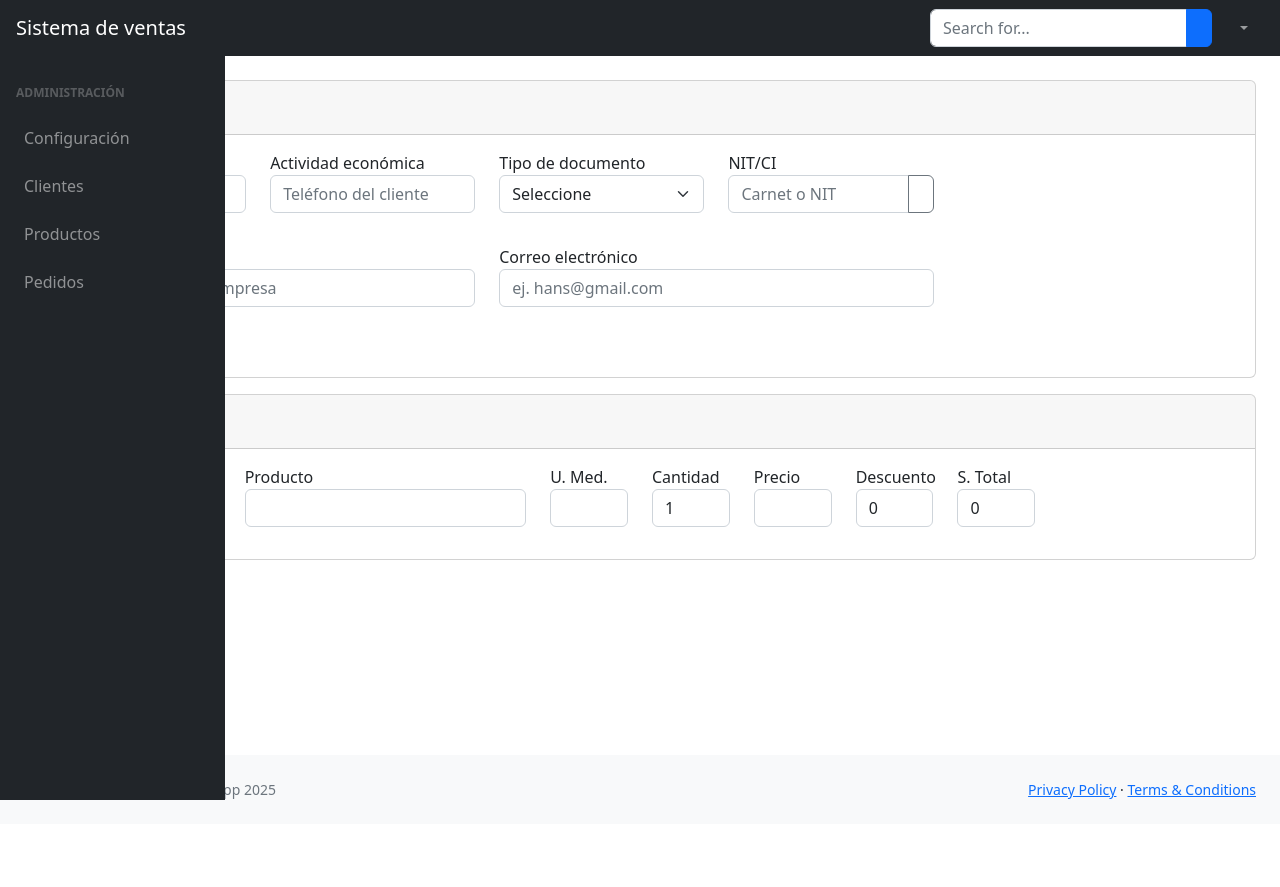
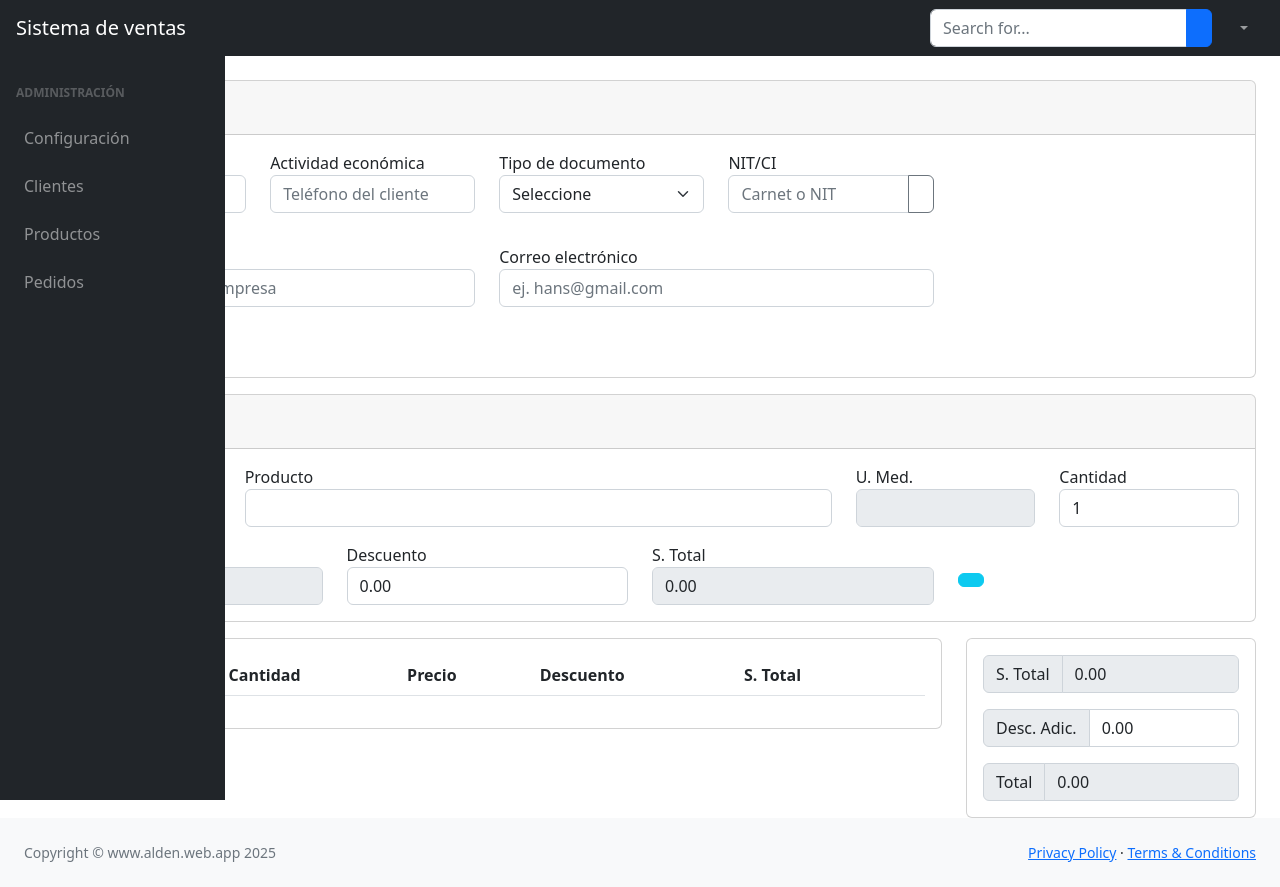
Before and after one commit to alanqp22/ventas, a PHP site: page /ventas/Pedidos/nuevo_pedido in a window 1280 px wide. Before the commit the page ends 824 px from the top, so only its background shows below. Run offline with PHP 8.4, Linux system fonts and the light colour scheme; lists and menus that the app fills with data are empty; some libraries are stand-ins or nearby versions.

Commit message:
realizada la funcionalidad de adicion de productos al carrito y calculo de totales finales mas la captura de los datos del cliente

```diff
--- a/Config/App/Controller.php
+++ b/Config/App/Controller.php
@@ -17,4 +17,32 @@ class Controller
       $this->model = new $model();
     }
   }
+
+  protected function getActionButtons($estado, $id)
+  {
+    if ($estado == 1) {
+      return <<<HTML
+          <button class="btn btn-primary btn-sm" data-action="edit" data-id="$id">
+            <i class="fas fa-edit"></i>
+          </button>
+          <button class="btn btn-danger btn-sm" data-action="delete" data-id="$id">
+            <i class="fas fa-trash"></i>
+          </button>
+        HTML;
+    } else {
+      return <<<HTML
+          <button class="btn btn-success btn-sm" data-action="restore" data-id="$id">
+            <i class="fas fa-trash-can-arrow-up"></i>
+          </button>
+        HTML;
+    }
+  }
+
+  protected function getEstadoBadge($estado)
+  {
+    return $estado == 1 ?
+      '<span class="badge text-bg-primary">Activo</span>'
+      :
+      '<span class="badge text-bg-danger">Inactivo</span>';
+  }
 }
--- a/Controllers/Pedidos.php
+++ b/Controllers/Pedidos.php
@@ -36,6 +36,26 @@ class Pedidos extends Controller
     return;
   }
 
+  public function buscarProducto()
+  {
+    if (!$this->validateMethod("POST")) return;
+    header('Content-Type: application/json; charset=utf-8');
+    try {
+      $input = json_decode(file_get_contents("php://input"), true);
+      $codigo = $input['codigo'];
+      $data = $this->model->buscarProducto($codigo);
+      if (!$data) {
+        http_response_code(409);
+        echo json_encode(['message' => 'El producto no existe o no hay disponibilidad'], JSON_UNESCAPED_UNICODE);
+        return;
+      }
+      echo json_encode($data, JSON_UNESCAPED_UNICODE);
+      return;
+    } catch (Exception $e) {
+      echo json_encode($e->getMessage(), JSON_UNESCAPED_UNICODE);
+    }
+  }
+
   private function validateMethod(string $expectedMethod)
   {
     if ($_SERVER['REQUEST_METHOD'] != $expectedMethod) {
--- a/Models/PedidosModel.php
+++ b/Models/PedidosModel.php
@@ -13,4 +13,15 @@ class PedidosModel extends Query
     $data = $this->select($sql);
     return $data;
   }
+
+  public function buscarProducto(string $codigo)
+  {
+    $sql = "SELECT p.*, m.descripcion_corta, c.codigoProducto
+        FROM productos p
+        INNER JOIN medidas m ON p.id_medida = m.id_medida
+        INNER JOIN categorias c ON p.id_categoria = c.id_categoria
+        WHERE codigo = '$codigo' AND p.producto_estado = 1 AND p.cantidad > 0";
+    $data = $this->select($sql);
+    return $data;
+  }
 }
--- a/Models/ProductosModel.php
+++ b/Models/ProductosModel.php
@@ -50,7 +50,7 @@ class ProductosModel extends Query
 
     public function getProductos()
     {
-        $sql = "SELECT p.*, c.nombre_categoria, m.descripcion_medida
+        $sql = "SELECT p.*, c.nombre_categoria, m.descripcion_corta
             FROM productos p
             INNER JOIN categorias c ON p.id_categoria = c.id_categoria
             INNER JOIN medidas m ON m.id_medida = p.id_medida
--- a/Views/Pedidos/nuevo_pedido.php
+++ b/Views/Pedidos/nuevo_pedido.php
@@ -61,39 +61,89 @@ include "Views/Templates/header.php";
       <h4 class="card-title">Agregar Items</h4>
     </div>
     <div class="card-body">
-      <form id="" class="row">
+      <div class="row">
         <div class="col-md-2">
           <label for="codigo">Código</label>
           <div class="input-group mb-3">
-            <input type="text" class="form-control" name="codigo" id="codigo">
+            <input type="text" class="form-control" name="codigo" id="codigo" required>
+            <input type="hidden" name="codigoProducto" id="codigoProducto" class="form-control">
             <button class="btn btn-outline-secondary" type="button" id="btnCodigo"><i class="fas fa-search"></i></button>
           </div>
         </div>
-        <div class="col-md-3">
+        <div class="col-md-6">
           <label for="nombre_producto">Producto</label>
           <input type="text" class="form-control" id="nombre_producto" name="nombre_producto">
         </div>
-        <div class="col-md-1">
+        <div class="col-md-2">
           <label for="descripcion_corta">U. Med.</label>
-          <input type="text" class="form-control" id="descripcion_corta" name="descripcion_corta">
+          <input type="text" class="form-control" id="descripcion_corta" name="descripcion_corta" disabled>
         </div>
-        <div class="col-md-1">
+        <div class="col-md-2">
           <label for="cantidad">Cantidad</label>
           <input type="number" class="form-control" id="cantidad" name="cantidad" value="1" min="1">
         </div>
-        <div class="col-md-1">
+      </div>
+      <div class="row">
+        <div class="col-md-3">
           <label for="precio_venta">Precio</label>
-          <input type="number" class="form-control" id="precio_venta" name="precio_venta" step="0.01">
+          <input type="number" class="form-control" id="precio_venta" name="precio_venta" step="0.01" value="0.00" disabled>
         </div>
-        <div class="col-md-1">
+        <div class="col-md-3">
           <label for="descuento">Descuento</label>
-          <input type="number" class="form-control" id="descuento" name="descuento" value="0" step="0.01" min="0">
+          <input type="number" class="form-control" id="descuento" name="descuento" step="0.01" min="0" value="0.00">
         </div>
-        <div class="col-md-1">
+        <div class=" col-md-3">
           <label for="sTotal">S. Total</label>
-          <input type="number" class="form-control" id="sTotal" name="sTotal" value="0" step="0.01" min="0">
+          <input type="number" class="form-control" id="sTotal" name="sTotal" step="0.01" min="0" value="0.00" disabled>
         </div>
-      </form>
+        <div class="col-md-3">
+          <label for="">&nbsp;</label>
+          <div>
+            <button type="button" class="btn btn-info" id="btnAgregarItem"><i class="fas fa-plus"></i></button>
+          </div>
+        </div>
+      </div>
+    </div>
+  </div>
+  <div class="row  mt-3">
+    <div class="col-md-9">
+      <div class="card">
+        <div class="card-body">
+          <table class="table">
+            <thead>
+              <tr>
+                <th>Producto</th>
+                <th>Cantidad</th>
+                <th>Precio</th>
+                <th>Descuento</th>
+                <th>S. Total</th>
+                <th>&nbsp;</th>
+              </tr>
+            </thead>
+            <tbody id="tblDetalles">
+
+            </tbody>
+          </table>
+        </div>
+      </div>
+    </div>
+    <div class="col-md-3">
+      <div class="card">
+        <div class="card-body">
+          <div class="input-group">
+            <span class="input-group-text">S. Total</span>
+            <input id="resSubTotal" type="number" step="0.01" value="0.00" aria-label="Sub Total" class="form-control" disabled>
+          </div>
+          <div class="input-group mt-3">
+            <span class="input-group-text">Desc. Adic.</span>
+            <input id="resDesc" type="number" step="0.01" value="0.00" min="0.00" aria-label="Descuento Adicional" class="form-control">
+          </div>
+          <div class="input-group mt-3">
+            <span class="input-group-text">Total</span>
+            <input id="resTotal" type="number" step="0.01" value="0.00" aria-label="Total" class="form-control" disabled>
+          </div>
+        </div>
+      </div>
     </div>
   </div>
 </section>
--- a/resources/Pedidos/app.ts
+++ b/resources/Pedidos/app.ts
@@ -1,7 +1,8 @@
+import "bootstrap";
 import ApiClient from "../services/ApiClient";
 import MyAlert from "../services/MyAlert";
 import { getErrorMessage } from "../services/functions";
-import "bootstrap";
+
 declare const base_url: string;
 
 const inptDocumentoId = document.getElementById(
@@ -21,12 +22,142 @@ const cliente_email = document.getElementById(
   "cliente_email"
 ) as HTMLInputElement;
 
+const inptActEconomica = document.getElementById(
+  "actEconomica"
+) as HTMLInputElement;
+
 const id_cliente = document.getElementById("id_cliente") as HTMLInputElement;
+
+// PRODUCTO
+const inptCodigo = document.getElementById("codigo") as HTMLInputElement;
+const inptCodigoProducto = document.getElementById(
+  "codigoProducto"
+) as HTMLInputElement;
+const inptNombreProducto = document.getElementById(
+  "nombre_producto"
+) as HTMLInputElement;
+const inptUMedida = document.getElementById(
+  "descripcion_corta"
+) as HTMLInputElement;
+const inptCantidad = document.getElementById("cantidad") as HTMLInputElement;
+const inptPrecioVenta = document.getElementById(
+  "precio_venta"
+) as HTMLInputElement;
+
+const btnAgregarItem = document.getElementById(
+  "btnAgregarItem"
+) as HTMLButtonElement;
+
+const inptDescuento = document.getElementById("descuento") as HTMLInputElement;
+const inptSTotal = document.getElementById("sTotal") as HTMLInputElement;
+
+// DETALLES
+type ProductoType = {
+  actEconomica: string;
+  codigoProducto: string;
+  codigo: string;
+  nombre_producto: string;
+  cantProducto: string;
+  unidadMedida: string;
+  precio_venta: string;
+  descProducto: string;
+  sTotal: string;
+};
+let arrProductos: ProductoType[] = [];
+const tblDetalles = document.getElementById(
+  "tblDetalles"
+) as HTMLTableSectionElement;
+
+// TOTALES RESUMEN
+const inptResSubTotal = document.getElementById(
+  "resSubTotal"
+) as HTMLInputElement;
+const inptResDesc = document.getElementById("resDesc") as HTMLInputElement;
+const inptResTotal = document.getElementById("resTotal") as HTMLInputElement;
 
 async function main() {
   const apiClient = new ApiClient(base_url);
   btnDocumentoId.addEventListener("click", () => buscarCliente(apiClient));
   btnCodigo.addEventListener("click", () => buscarProducto(apiClient));
+  btnAgregarItem.addEventListener("click", addProducto);
+  inptResDesc.addEventListener("keyup", calcDescAdd);
+  inptResDesc.addEventListener("change", calcDescAdd);
+}
+/**
+ * Carga los detalles segun requerimiento del SIN
+ */
+function addProducto() {
+  if (
+    inptCodigo.value == "" ||
+    inptNombreProducto.value == "" ||
+    inptPrecioVenta.value == ""
+  )
+    return;
+
+  let detallesObj = {
+    actEconomica: inptActEconomica.value,
+    codigoProducto: inptCodigoProducto.value,
+    codigo: inptCodigo.value,
+    nombre_producto: inptNombreProducto.value,
+    cantProducto: inptCantidad.value,
+    unidadMedida: inptUMedida.value,
+    precio_venta: inptPrecioVenta.value,
+    descProducto: inptDescuento.value,
+    sTotal: inptSTotal.value,
+  };
+  arrProductos.push(detallesObj);
+  armarTblPedidos();
+  calcResTotales();
+  clearItems();
+}
+
+function armarTblPedidos() {
+  if (!tblDetalles) return;
+  tblDetalles.innerHTML = "";
+  arrProductos.forEach((detalle, idx) => {
+    const fila = document.createElement("tr");
+
+    // formato de moneda y numeros
+    const precio = parseFloat(detalle.precio_venta).toFixed(2);
+    const descuento = parseFloat(detalle.descProducto).toFixed(2);
+    const subtotal = parseFloat(detalle.sTotal).toFixed(2);
+
+    const btnDeleteRow = document.createElement("button");
+    btnDeleteRow.type = "button";
+    btnDeleteRow.classList.add("btn", "btn-danger", "btn-sm");
+    btnDeleteRow.innerHTML = `<i class="fas fa-minus"></i>`;
+    btnDeleteRow.title = "Eliminar producto";
+    btnDeleteRow.addEventListener("click", () => {
+      arrProductos.splice(idx, 1);
+      armarTblPedidos();
+    });
+    fila.innerHTML = `
+        <td>${detalle.nombre_producto}</td>
+        <td>${detalle.cantProducto}</td>
+        <td>${precio}</td>
+        <td>${descuento}</td>
+        <td>${subtotal}</td>
+        <td></td>
+        `;
+    (fila.lastElementChild as HTMLTableCellElement).appendChild(btnDeleteRow);
+    tblDetalles.appendChild(fila);
+  });
+}
+
+function calcResTotales() {
+  let subTotal: number = 0;
+  arrProductos.forEach((item) => {
+    subTotal += parseFloat(item.sTotal);
+  });
+  inptResSubTotal.value = subTotal.toFixed(2);
+  calcDescAdd();
+}
+
+function calcDescAdd() {
+  if (parseFloat(inptResSubTotal.value) == 0) return; // no hay productos seleccionados
+  inptResTotal.value = (
+    parseFloat(inptResSubTotal.value) - parseFloat(inptResDesc.value)
+  ).toFixed(2);
 }
 
 async function buscarCliente(apiClient: ApiClient) {
@@ -47,18 +178,52 @@ async function buscarCliente(apiClient: ApiClient) {
 async function buscarProducto(apiClient: ApiClient) {
   apiClient
     .getByIdPost("Pedidos/buscarProducto/", {
-      documentoid: inptDocumentoId.value,
+      codigo: inptCodigo.value,
     })
     .then((resp) => {
-      id_cliente.value = resp.id_cliente;
-      razon_social.value = resp.razon_social;
-      cliente_email.value = resp.cliente_email;
+      inptCodigoProducto.value = resp.codigoProducto;
+      inptNombreProducto.value = resp.nombre_producto;
+      inptUMedida.value = resp.descripcion_corta;
+      inptPrecioVenta.value = resp.precio_venta;
+      inptSTotal.value = (
+        parseFloat(inptCantidad.value) * resp.precio_venta -
+        parseFloat(inptDescuento.value)
+      )
+        .toFixed(2)
+        .toString();
+      inptCantidad.addEventListener("change", () => {
+        inptSTotal.value = (
+          parseFloat(inptCantidad.value) * resp.precio_venta -
+          parseFloat(inptDescuento.value)
+        )
+          .toFixed(2)
+          .toString();
+      });
+      inptDescuento.addEventListener("change", () => {
+        inptSTotal.value = (
+          parseFloat(inptCantidad.value) * resp.precio_venta -
+          parseFloat(inptDescuento.value)
+        )
+          .toFixed(2)
+          .toString();
+      });
     })
     .catch((error) => {
       MyAlert.alertWarning(getErrorMessage(error));
     });
 }
 
+function clearItems() {
+  inptCodigoProducto.value = "";
+  inptCodigo.value = "";
+  inptNombreProducto.value = "";
+  inptUMedida.value = "";
+  inptCantidad.value = "1";
+  inptPrecioVenta.value = "0.00";
+  inptDescuento.value = "0.00";
+  inptSTotal.value = "0.00";
+}
+
 document.addEventListener("DOMContentLoaded", () => {
   main();
 });
```
Also changed, not shown: Controllers/Cajas.php (+2 -19 lines), Controllers/Categorias.php (+0 -28 lines), Controllers/Clientes.php (+0 -28 lines), Controllers/Medidas.php (+0 -28 lines), Controllers/Productos.php (+8 -36 lines), Controllers/Usuarios.php (+2 -19 lines), Views/Productos/index.php (+6 -6 lines), resources/Productos/app.ts (+25 -9 lines).
